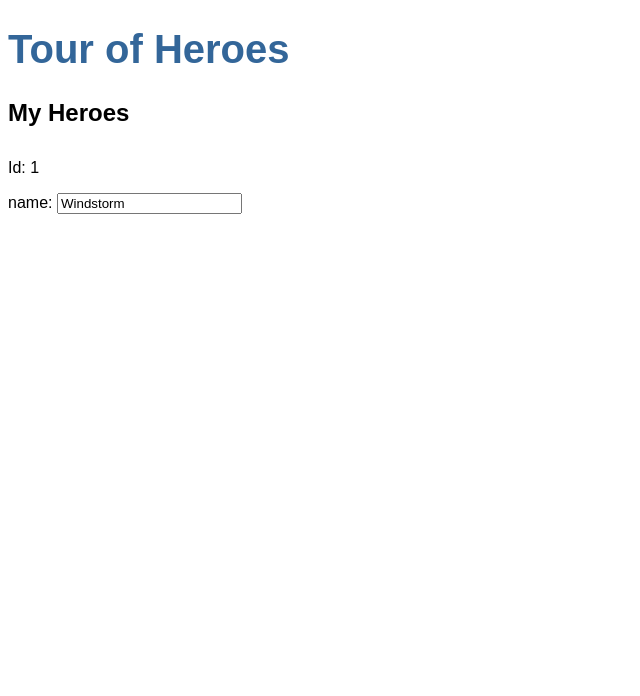
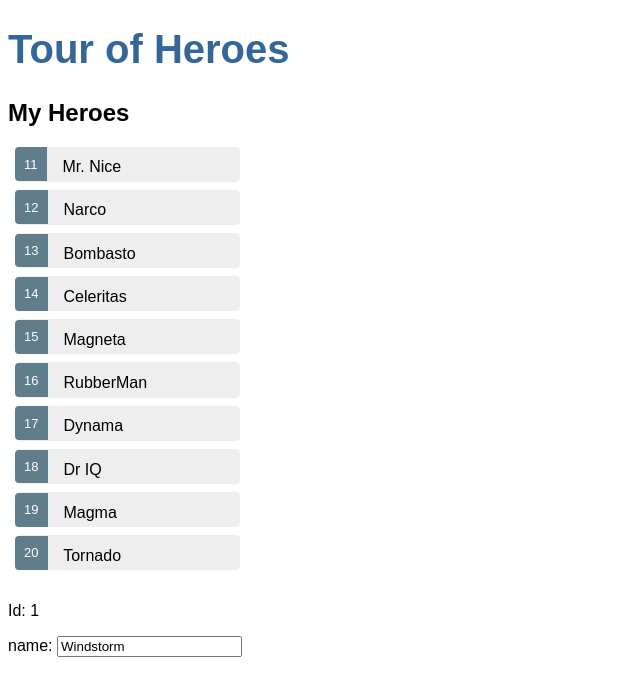
Before and after one commit to theodrom/MyFirstAngularApp, an Angular app: page / in a window 1280 px wide. Shown: the top 696 px of the page, without its empty margins (0-640 px from the left). Built offline with nearby package versions, Linux system fonts and the light colour scheme.

Commit message:
added the heroes property

```diff
--- a/src/app/heroes/heroes.component.ts
+++ b/src/app/heroes/heroes.component.ts
@@ -1,5 +1,6 @@
 import { Component, OnInit } from '@angular/core';
 import { Hero } from '../classes/hero';
+import { HEROES } from '../classes/mock-heroes';
 
 @Component({
   selector: 'app-heroes',
@@ -12,6 +13,8 @@ export class HeroesComponent implements OnInit {
       name: 'Windstorm'
     };
 
+    heroes = HEROES;
+
   constructor() { }
 
   ngOnInit() {
```
